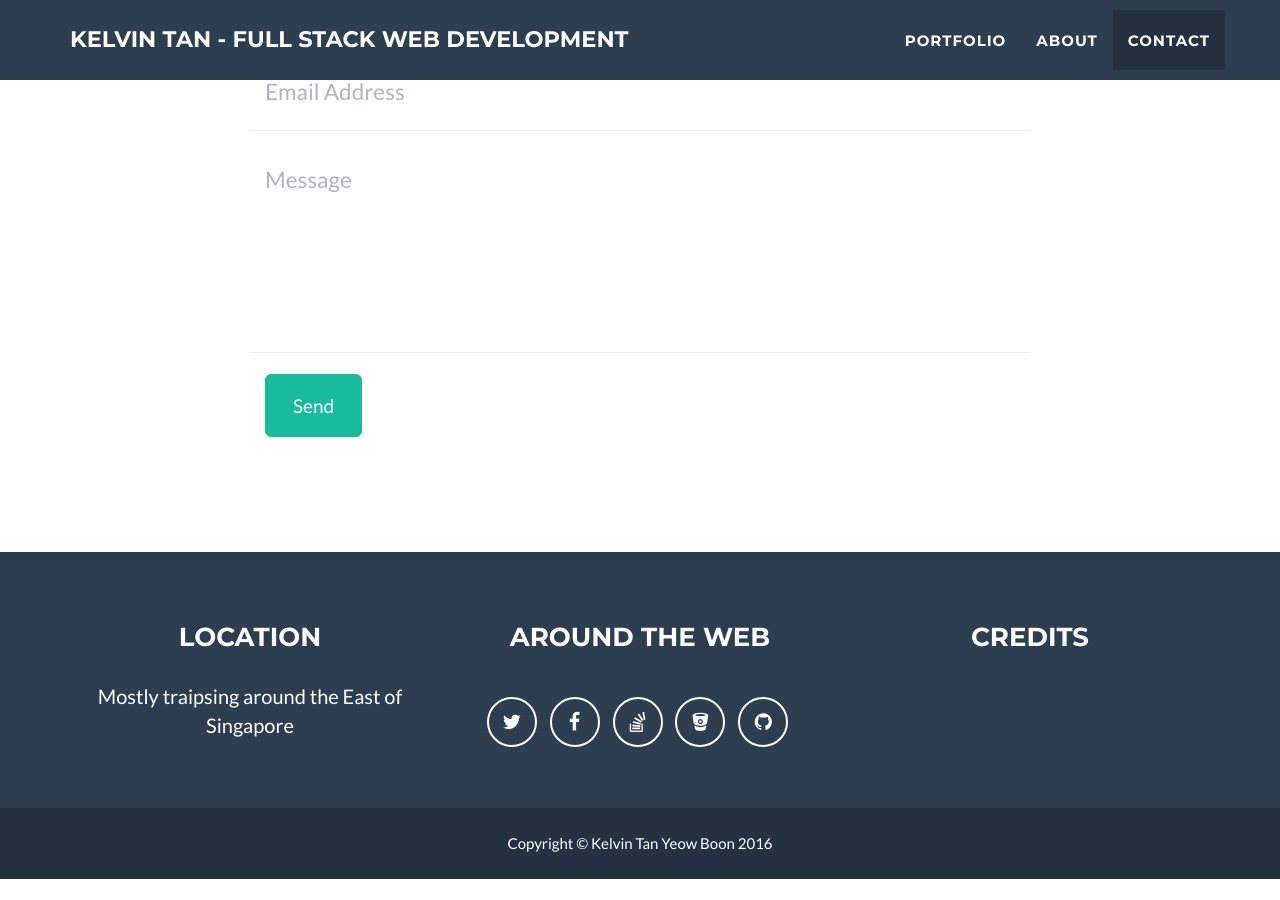
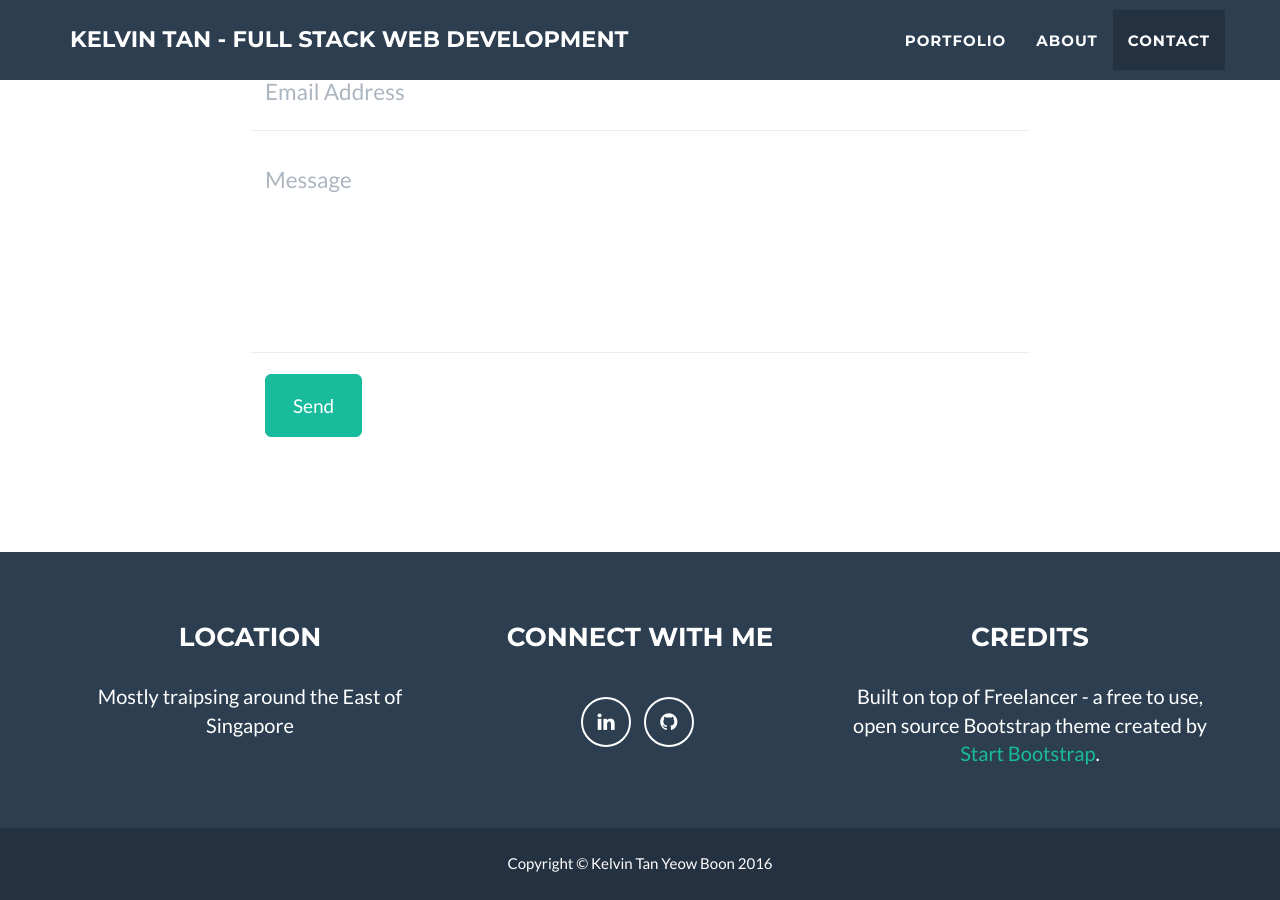
Before and after one commit to kelvintyb/kelvintyb.github.io, a Jekyll site: the page built from index.html, in a window 1280 px wide and 900 px high, scrolled down 2587 px. Built offline with Jekyll 4.4.1, drawn with Linux system fonts in a browser that asks for light colours; before the commit the page ends 3466 px from its top, so only the background shows below that.

Commit message:
changes to form

```diff
--- a/_config.yml
+++ b/_config.yml
@@ -33,19 +33,13 @@ color:
 footer:
   copyright: Kelvin Tan Yeow Boon
   location: Location
-  social: Around the Web
+  social: Connect with Me
   credits: Credits
 
 # Social networks usernames (many more available: google-plus, flickr, dribbble, pinterest, instagram, tumblr, linkedin, etc.)
 social:
-  - title: twitter
-    url: http://twitter.com/jekyllrb
-  - title: facebook
-    url:
-  - title: stack-overflow
-    url: http://stackoverflow.com/questions/tagged/jekyll
-  - title: bitbucket
-    url: http://bitbucket.org/jekyll
+  - title: linkedin
+    url: https://www.linkedin.com/in/kelvintanyb
   - title: github
     url: http://github.com/kelvintyb
 
@@ -53,6 +47,9 @@ social:
 address:
   - line: Mostly traipsing around the East of Singapore
 
+# Credits content
+credits: 'Built on top of Freelancer - a free to use, open source Bootstrap theme created by <a href="http://startbootstrap.com">Start Bootstrap</a>.'
+
 # Build settings
 markdown: kramdown
 permalink: pretty
--- a/_includes/contact_static.html
+++ b/_includes/contact_static.html
@@ -9,7 +9,7 @@
 		</div>
 		<div class="row">
 			<div class="col-lg-8 col-lg-offset-2">
-				<form  action="//formspree.io/you@email.com" method="POST" name="sentMessage" id="contactForm" novalidate>
+				<form  action="//formspree.io/kelvin.tyb@email.com" method="POST" name="sentMessage" id="contactForm" novalidate>
 					<div class="row control-group">
 						<div class="form-group col-xs-12 floating-label-form-group controls">
 							<label>Name</label>
```
